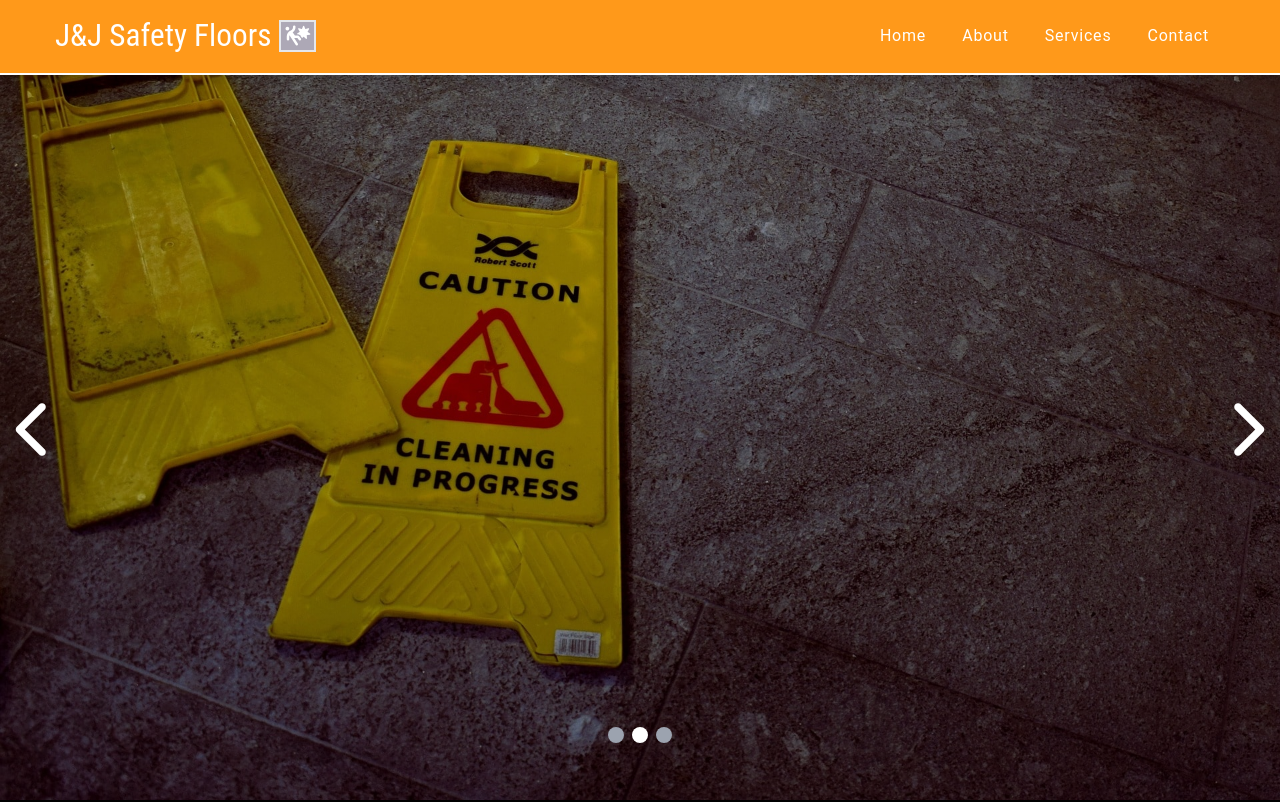
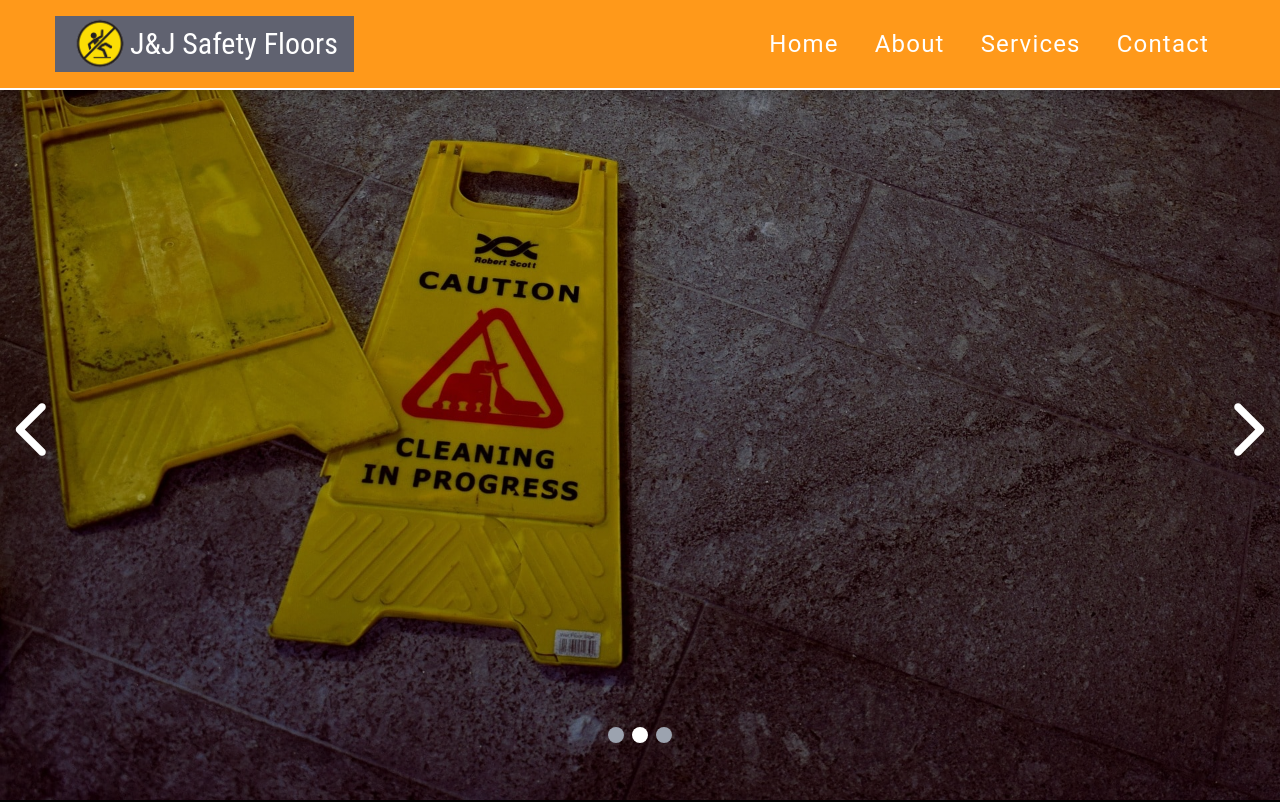
Before and after one commit to jakesmith4/j-and-j-safety-floor, a website: page index.html in a window 1280 px wide. Shown: the top 802 px of the page. Drawn offline with Linux system fonts and the light colour scheme.

Commit message:
fixed logo to look better

```diff
--- a/index.html
+++ b/index.html
@@ -24,13 +24,17 @@
           <div
             class="nav-header flex justify-between items-center py-4 px-8 md:p-0"
           >
-            <div class="flex items-center space-x-2">
-              <h3 class="text-white mb-0">J&J Safety Floors</h3>
-              <i
-                class="fa-solid fa-person-falling-burst text-white text-xl bg-tertiary-500 border-2 flex p-1"
-              ></i>
+            <div class="flex items-center bg-secondary-300 px-4">
+              <img
+                src="./img/j-and-logo-1-min.png"
+                alt=""
+                class="h-7 sm:h-14"
+              />
+              <h3 class="text-white mb-0 text-lg sm:text-3xl">
+                J&J Safety Floors
+              </h3>
             </div>
-            <button class="nav-toggle text-2xl md:hidden">
+            <button class="nav-toggle text-2xl sm:text-4xl md:hidden">
               <i
                 class="fa-solid fa-bars text-white nav-toggle cursor-pointer transition-all duration-500 hover:scale-125 animate-pulse"
               ></i>
--- a/input.css
+++ b/input.css
@@ -115,7 +115,7 @@
 
 /* Nav */
 .nav-link {
-  @apply block py-4 px-8 capitalize tracking-wider transition-all text-white text-base border-l-4 border-transparent hover:bg-secondary-500 hover:text-primary-500 hover:pl-9 hover:border-l-white md:py-2 md:px-4 md:hover:py-2 md:hover:px-4;
+  @apply block py-4 px-8 capitalize tracking-wider transition-all text-white text-base border-l-4 border-transparent hover:bg-secondary-500 hover:text-primary-500 hover:pl-9 hover:border-l-white md:py-2 md:px-4 md:hover:py-2 md:hover:px-4 lg:text-2xl;
 }
 
 .show-links {
```
Also changed, not shown: css/style.css, img/j-and-logo-1-min.png (added), img/logo-j-j.png (added).
